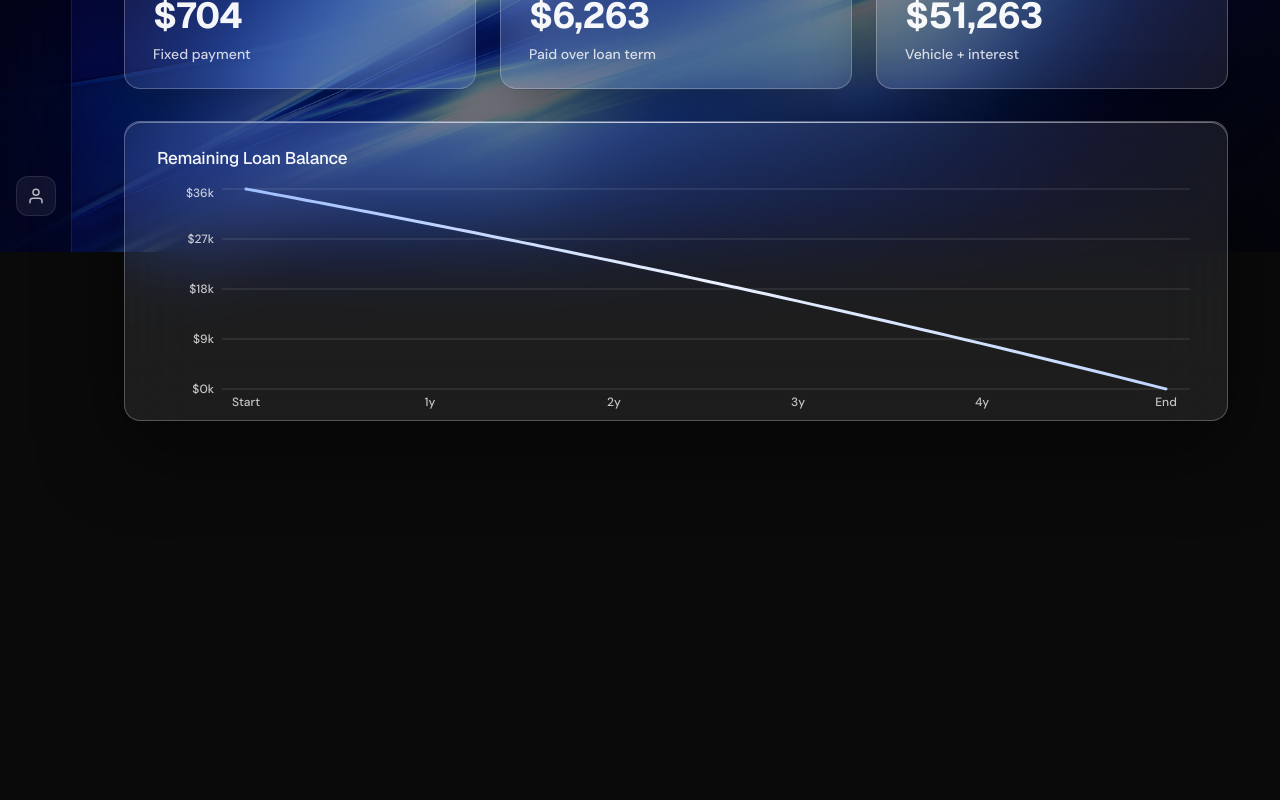
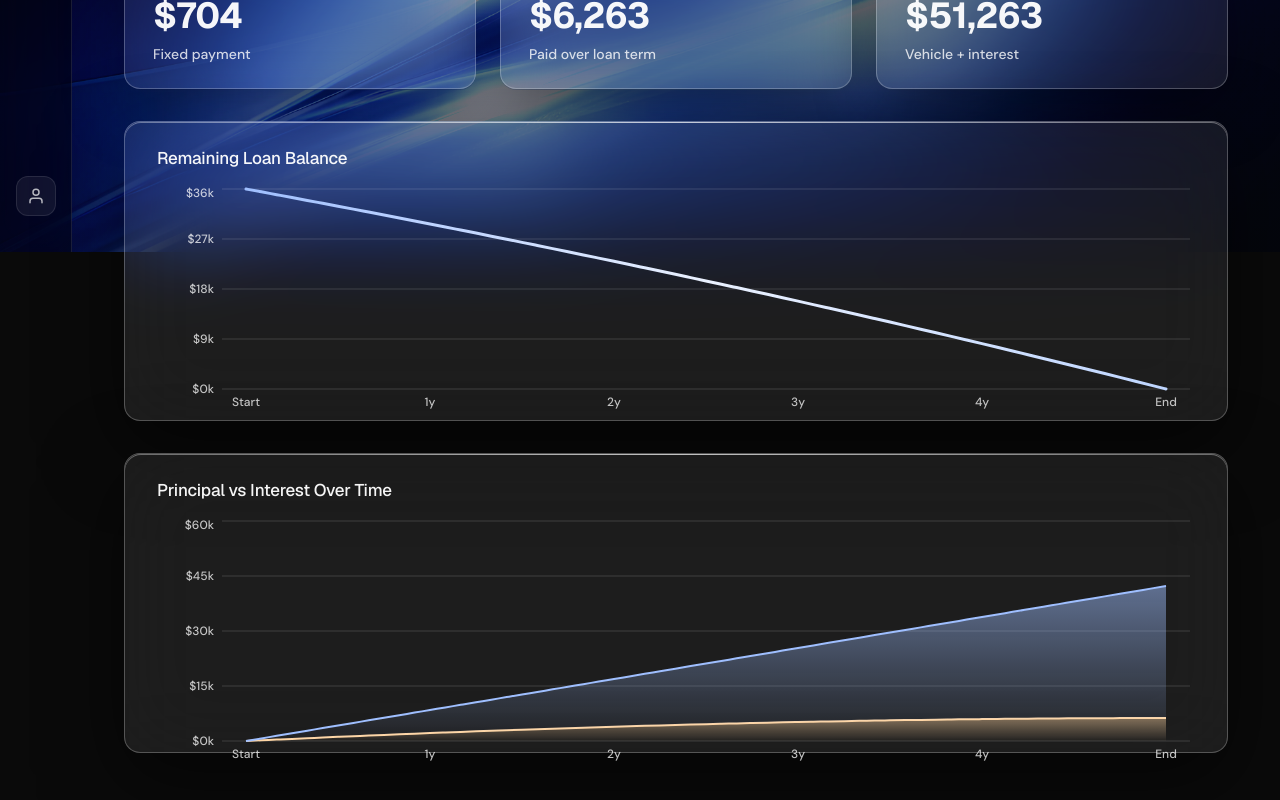
Before and after one commit to vmoreira-dev/Aether, a Next.js app: page / in a window 1280 px wide. Shown: the part 548-1348 px from the top of the page. Before the commit the page ends 1065 px from the top, so only its background shows below. Built offline with nearby package versions, Linux system fonts and the light colour scheme.

Commit message:
added third graph

```diff
--- /dev/null
+++ b/src/app/components/loan/LoanPrincipalInterestChart.tsx
@@ -0,0 +1,237 @@
+"use client";
+
+import React, { useMemo } from "react";
+import {
+  AreaChart,
+  Area,
+  XAxis,
+  YAxis,
+  Tooltip,
+  ResponsiveContainer,
+  CartesianGrid,
+} from "recharts";
+import useCardHoverTilt from "../../hooks/useCardHoverTilt";
+import { useLoan } from "../../providers/LoanContext";
+
+/* =========================
+   HELPERS
+   ========================= */
+
+function formatMoney(n: number) {
+  return `$${n.toLocaleString()}`;
+}
+
+function formatMonthTick(month: number, totalMonths: number) {
+  if (month === 0) return "Start";
+  if (month === totalMonths) return "End";
+  if (month % 12 === 0) return `${month / 12}y`;
+  return "";
+}
+
+function CustomTooltip({ active, payload }: any) {
+  if (!active || !payload?.length) return null;
+
+  const d = payload[0].payload;
+
+  return (
+    <div className="px-3 py-2 rounded-2xl bg-black/80 backdrop-blur-md border border-white/15 text-xs pointer-events-none">
+      <div className="opacity-70">Month {d.month}</div>
+      <div className="text-white">
+        Principal:{" "}
+        <span className="font-semibold">
+          {formatMoney(d.principal)}
+        </span>
+      </div>
+      <div className="text-white/80">
+        Interest:{" "}
+        <span className="font-semibold">
+          {formatMoney(d.interest)}
+        </span>
+      </div>
+    </div>
+  );
+}
+
+/* =========================
+   COMPONENT
+   ========================= */
+
+export default function LoanPrincipalInterestChart() {
+  const { model } = useLoan();
+  const { style, handleMove, handleLeave } = useCardHoverTilt(300);
+
+  const chartData = useMemo(() => {
+    const principalTotal =
+      model.vehiclePrice - model.downPayment;
+    if (principalTotal <= 0) return [];
+
+    const monthlyRate = model.apr / 100 / 12;
+    const n = model.termMonths;
+
+    const payment =
+      monthlyRate === 0
+        ? principalTotal / n
+        : (principalTotal *
+            monthlyRate *
+            Math.pow(1 + monthlyRate, n)) /
+          (Math.pow(1 + monthlyRate, n) - 1);
+
+    let balance = principalTotal;
+    let cumulativePrincipal = 0;
+    let cumulativeInterest = 0;
+
+    const data: {
+      month: number;
+      principal: number;
+      interest: number;
+    }[] = [];
+
+    for (let month = 0; month <= n; month++) {
+      if (month === 0) {
+        data.push({
+          month,
+          principal: 0,
+          interest: 0,
+        });
+        continue;
+      }
+
+      const interestPaid = balance * monthlyRate;
+      const principalPaid = payment - interestPaid;
+
+      balance -= principalPaid;
+      cumulativePrincipal += principalPaid;
+      cumulativeInterest += interestPaid;
+
+      data.push({
+        month,
+        principal: Math.round(cumulativePrincipal),
+        interest: Math.round(cumulativeInterest),
+      });
+    }
+
+    return data;
+  }, [model]);
+
+  const totalMonths = chartData.length - 1;
+
+  return (
+    <div
+      onMouseMove={handleMove}
+      onMouseLeave={handleLeave}
+      style={style}
+      className="
+        relative rounded-2xl border border-white/25
+        bg-white/[0.08] backdrop-blur-2xl
+        shadow-[0_25px_80px_rgba(0,0,0,0.55)]
+        before:absolute before:inset-0 before:rounded-2xl
+        before:shadow-[inset_0_1px_0_rgba(255,255,255,0.35)]
+        px-8 pt-6 pb-5
+        transition-all duration-300
+        ease-[cubic-bezier(.16,1,.3,1)]
+      "
+    >
+      <div className="pointer-events-none absolute inset-x-0 top-0 h-px bg-gradient-to-r from-transparent via-white/60 to-transparent" />
+
+      <p className="font-[DMSerifDisplay] text-[17px] tracking-tight text-white/90 mb-3">
+        Principal vs Interest Over Time
+      </p>
+
+      <div className="w-full h-[260px]">
+        <ResponsiveContainer>
+          <AreaChart data={chartData}>
+            <defs>
+              <linearGradient
+                id="principalFill"
+                x1="0"
+                y1="0"
+                x2="0"
+                y2="1"
+              >
+                <stop
+                  offset="0%"
+                  stopColor="#9FBFFF"
+                  stopOpacity={0.85}
+                />
+                <stop
+                  offset="100%"
+                  stopColor="#9FBFFF"
+                  stopOpacity={0.05}
+                />
+              </linearGradient>
+
+              <linearGradient
+                id="interestFill"
+                x1="0"
+                y1="0"
+                x2="0"
+                y2="1"
+              >
+                <stop
+                  offset="0%"
+                  stopColor="#FFD6A5"
+                  stopOpacity={0.75}
+                />
+                <stop
+                  offset="100%"
+                  stopColor="#FFD6A5"
+                  stopOpacity={0.05}
+                />
+              </linearGradient>
+            </defs>
+
+            <CartesianGrid
+              stroke="rgba(255,255,255,0.10)"
+              vertical={false}
+            />
+
+            <XAxis
+              dataKey="month"
+              interval={0}
+              padding={{ left: 24, right: 24 }}
+              tickFormatter={(m) =>
+                formatMonthTick(m, totalMonths)
+              }
+              axisLine={false}
+              tickLine={false}
+              tick={{
+                fill: "rgba(255,255,255,0.75)",
+                fontSize: 12,
+              }}
+            />
+
+            <YAxis
+              axisLine={false}
+              tickLine={false}
+              tickFormatter={(v) => `$${v / 1000}k`}
+              tick={{
+                fill: "rgba(255,255,255,0.75)",
+                fontSize: 12,
+              }}
+            />
+
+            <Tooltip content={<CustomTooltip />} />
+
+            <Area
+              stackId="1"
+              type="monotone"
+              dataKey="interest"
+              stroke="#FFD6A5"
+              fill="url(#interestFill)"
+              strokeWidth={2}
+            />
+
+            <Area
+              stackId="1"
+              type="monotone"
+              dataKey="principal"
+              stroke="#9FBFFF"
+              fill="url(#principalFill)"
+              strokeWidth={2}
+            />
+          </AreaChart>
+        </ResponsiveContainer>
+      </div>
+    </div>
+  );
+}
--- a/src/app/page.tsx
+++ b/src/app/page.tsx
@@ -3,6 +3,7 @@
 import LoanStatCards from "./components/loan/LoanStats";
 import LoanBalanceChart from "./components/loan/LoanBalanceChart";
 import  LoanInputs  from "./components/loan/LoanInputs";
+import LoanPrincipalInterestChart from "./components/loan/LoanPrincipalInterestChart";
 
 export default function Page() {
   return (
@@ -17,6 +18,9 @@ export default function Page() {
       {/* === BALANCE OVER TIME === */}
       <LoanBalanceChart />
 
+      {/* === PRINCIPAL VS INTEREST === */}
+      <LoanPrincipalInterestChart />
+
 
 
     </div>
```
